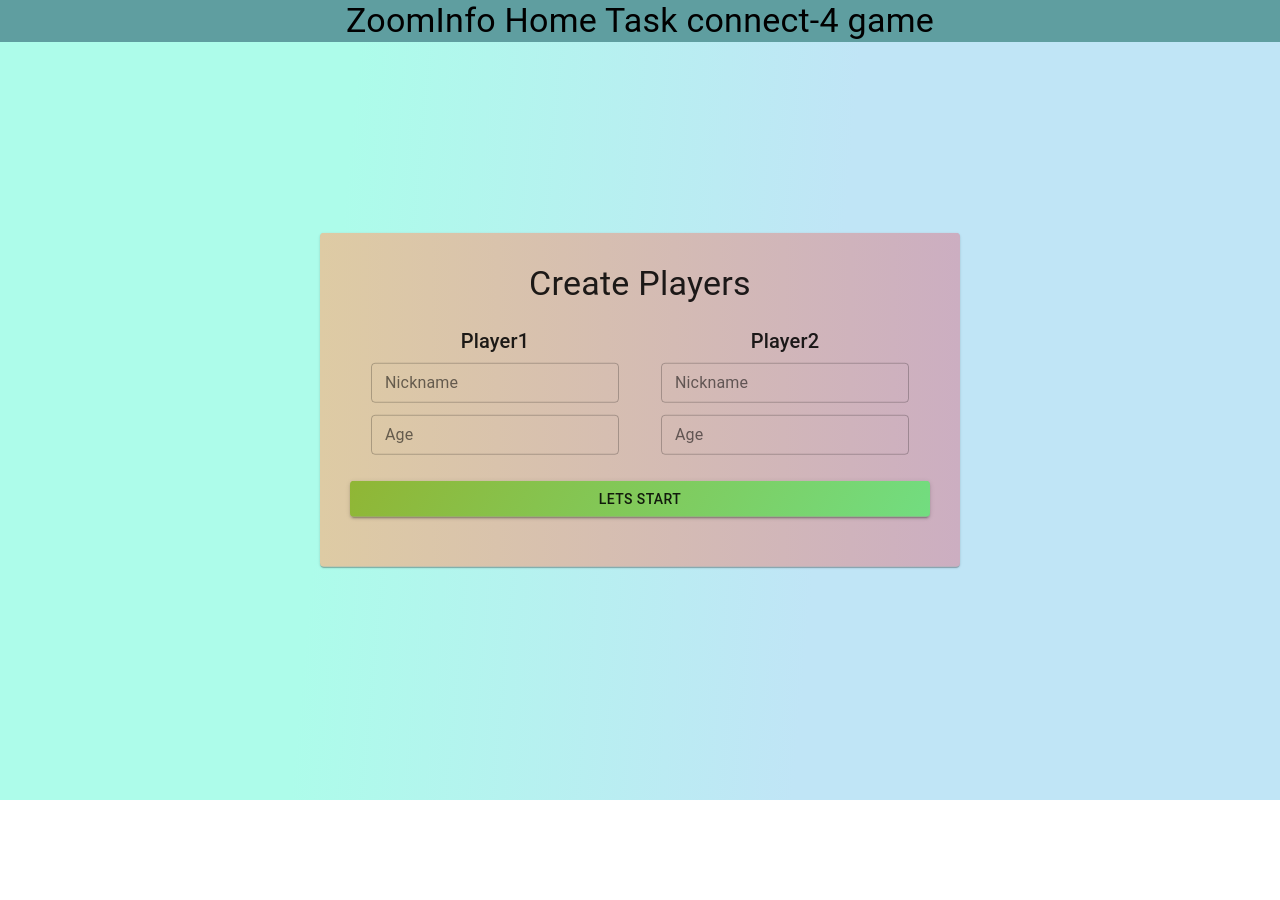
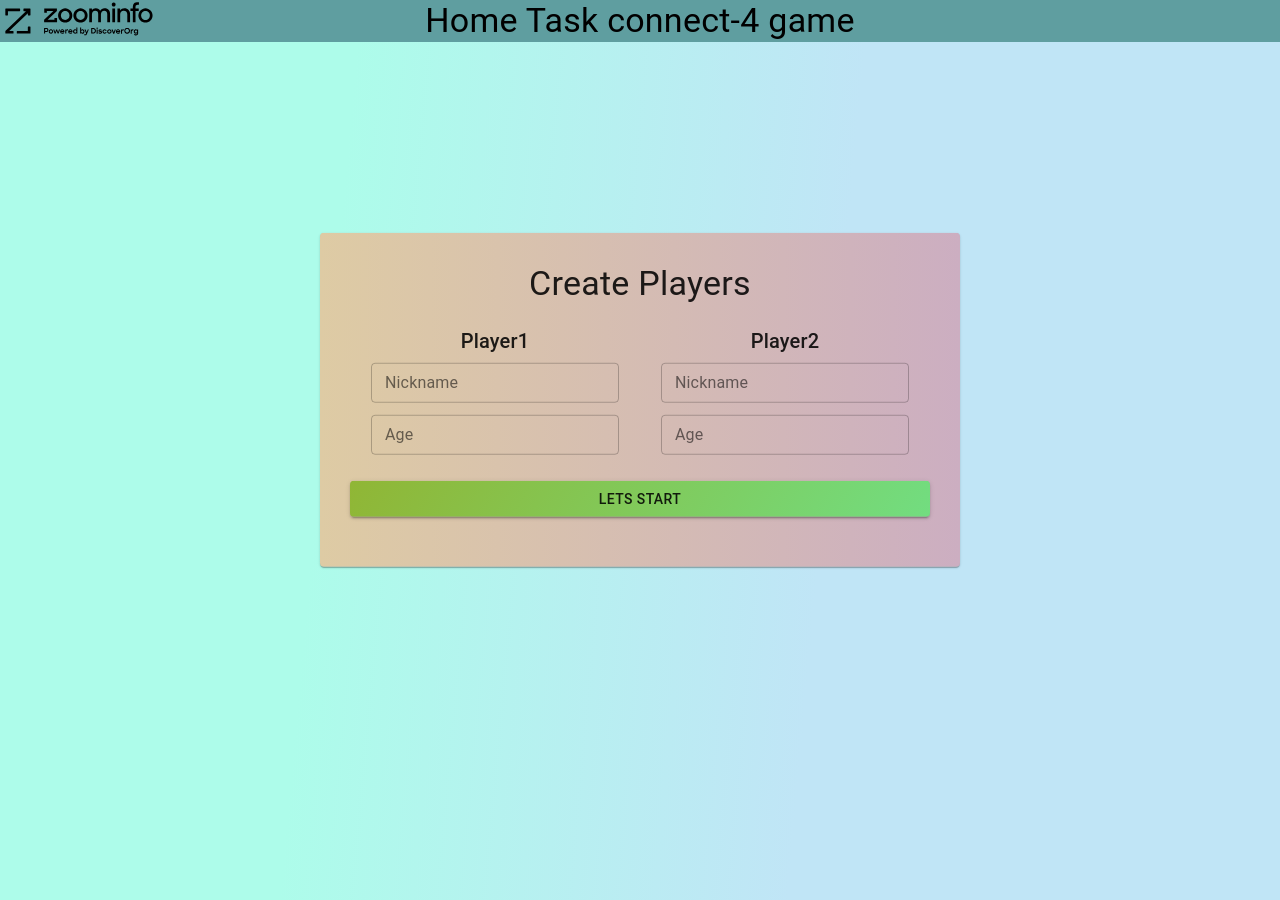
Before and after one commit to MichaelBabushkin/home_task_4_in, a React (Create React App) app: page / in a window 1280 px wide. Before the commit the page ends 800 px from the top, so only its background shows below. Built offline with nearby package versions, Linux system fonts and the light colour scheme.

Commit message:
added logo

```diff
--- a/src/App.tsx
+++ b/src/App.tsx
@@ -1,59 +1,57 @@
-import React, {useState, useEffect} from 'react';
+import React, { useState, useEffect } from 'react';
 import './App.css';
 import Form from "./components/Form"
 import GameBoard from "./components/GameBoard";
 import PlayerData from "./components/PlayerData";
 import useStyles from "./components/Style";
-import {Typography} from "@material-ui/core";
+import { Typography } from "@material-ui/core";
 import { GameData, Values } from './components/Types';
 import Leaderboard from './components/Leaderboard';
-import Icon from '@material-ui/core/Icon';
+import Logo from './components/Logo';
 
 
 function App() {
   const classes = useStyles();
-  const [ isLogged, setIsLogged ] = useState<boolean>(false);
-  const [ showLeaderboard, setShowLeaderboard ] = useState<boolean>(false);
-  const [ startNewGameEvent, setStartNewGameEvent ] = useState<boolean>(false);
-  const [ playersData, setPlayersData ] =  useState<Values>({
+  const [isLogged, setIsLogged] = useState<boolean>(false);
+  const [showLeaderboard, setShowLeaderboard] = useState<boolean>(false);
+  const [startNewGameEvent, setStartNewGameEvent] = useState<boolean>(false);
+  const [playersData, setPlayersData] = useState<Values>({
     nickname1: '-',
     age1: 0,
     nickname2: '-',
     age2: 0,
   });
-  const [ gameStatus, setGameStatus ] = useState<string>('Game Started');
-  const [ gameMoves, setGameMoves ] = useState<number>(0);
+  const [gameStatus, setGameStatus] = useState<string>('Game Started');
+  const [gameMoves, setGameMoves] = useState<number>(0);
 
-  function updateLoggedState(logChange: boolean):void {
+  function updateLoggedState(logChange: boolean): void {
     setIsLogged(logChange);
   }
 
-  function updatePlayersData(newPlayersData: Values):void {
+  function updatePlayersData(newPlayersData: Values): void {
     setPlayersData(newPlayersData);
   }
 
-  function updateGameStatus(newGameStatus: GameData):void {
+  function updateGameStatus(newGameStatus: GameData): void {
     setGameStatus(newGameStatus.gameState);
     setGameMoves(newGameStatus.moves)
   }
-useEffect(() => {
-  if(startNewGameEvent){
-    setStartNewGameEvent(false);
-    setShowLeaderboard(false);
-  }
+  useEffect(() => {
+    if (startNewGameEvent) {
+      setStartNewGameEvent(false);
+      setShowLeaderboard(false);
+    }
 
-},[startNewGameEvent]);
+  }, [startNewGameEvent]);
 
   return (
     <div className={classes.App}>
-    {/* <Icon >
-        <img className={classes.logo} src="./zoominfo-logo-vector.svg"/>
-    </Icon> */}
-     <div> <Typography variant={"h4"} className={classes.zoominfo}>ZoomInfo Home Task connect-4 game</Typography></div>
-      {isLogged &&<PlayerData newPlayersData={playersData} gameStatus={gameStatus} gameMoves={gameMoves}/>}
-      {!isLogged &&<Form logChange={isLogged} updateLoggedState={updateLoggedState} updatePlayersData={updatePlayersData}/>}
-      {isLogged &&<GameBoard updateGameStatus={updateGameStatus} newPlayersData={playersData} startNewGameEvent={startNewGameEvent} setShowLeaderboard={setShowLeaderboard}/>}
-      {showLeaderboard && <Leaderboard setStartNewGameEvent={setStartNewGameEvent}/> }
+        <Logo/>
+      <div> <Typography variant={"h4"} className={classes.zoominfo}>Home Task connect-4 game</Typography></div>
+      {isLogged && <PlayerData newPlayersData={playersData} gameStatus={gameStatus} gameMoves={gameMoves} />}
+      {!isLogged && <Form logChange={isLogged} updateLoggedState={updateLoggedState} updatePlayersData={updatePlayersData} />}
+      {isLogged && <GameBoard updateGameStatus={updateGameStatus} newPlayersData={playersData} startNewGameEvent={startNewGameEvent} setShowLeaderboard={setShowLeaderboard} />}
+      {showLeaderboard && <Leaderboard setStartNewGameEvent={setStartNewGameEvent} />}
     </div>
   );
 }
--- /dev/null
+++ b/src/components/Logo.tsx
@@ -0,0 +1,13 @@
+import React from 'react';
+import useStyles from './Style';
+
+type Props = {}
+
+export default function Logo({ }: Props) {
+    const classes = useStyles();
+    return (
+        <div className={classes.logo}>
+            <img src="http://localhost:3001/assets/zoominfo-logo-vector.svg"></img>
+        </div>
+    )
+}
--- a/src/components/Style.tsx
+++ b/src/components/Style.tsx
@@ -1,5 +1,6 @@
 import React from 'react';
 import { createStyles, makeStyles } from "@material-ui/core";
+import { maxHeight } from '@mui/system';
 
 const useStyles = makeStyles(() => createStyles({
     // general app
@@ -9,7 +10,7 @@
         backgroundSize: 'cover',
         backgroundRepeat: 'no-repeat',
         width: '100vw',
-        height: '100vh'
+        height: '120vh'
     },
     container: {
         backgroundImage: "linear-gradient(to right, #DECBA4, #ccaec1)",
@@ -98,6 +99,8 @@
     // zoominfo logo
     logo: {
         maxWidth: 160,
+        maxHeight: 60,
+        marginTop: -60
     },
 
     // turn buttons
```
Also changed, not shown: public/assets/zoominfo-logo-vector.svg (renamed from src/components/zoominfo-logo-vector.svg), src/assets/ZoomInfo.jpg (deleted).
